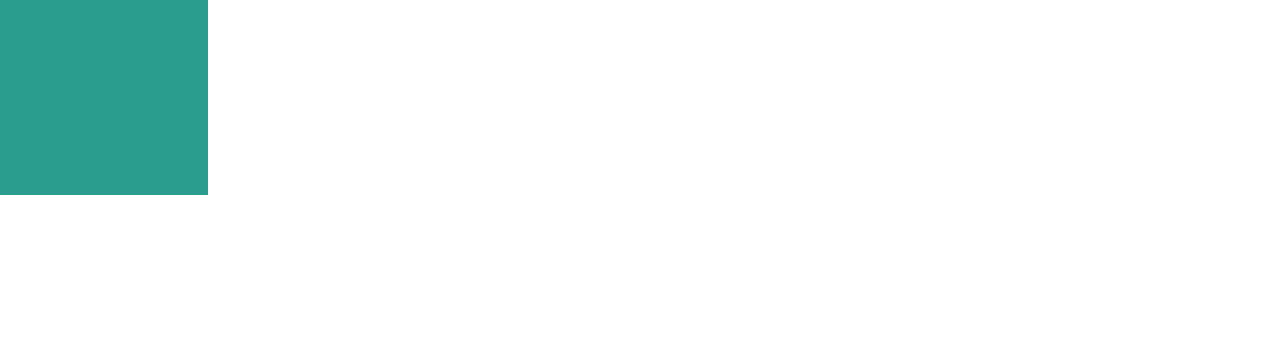
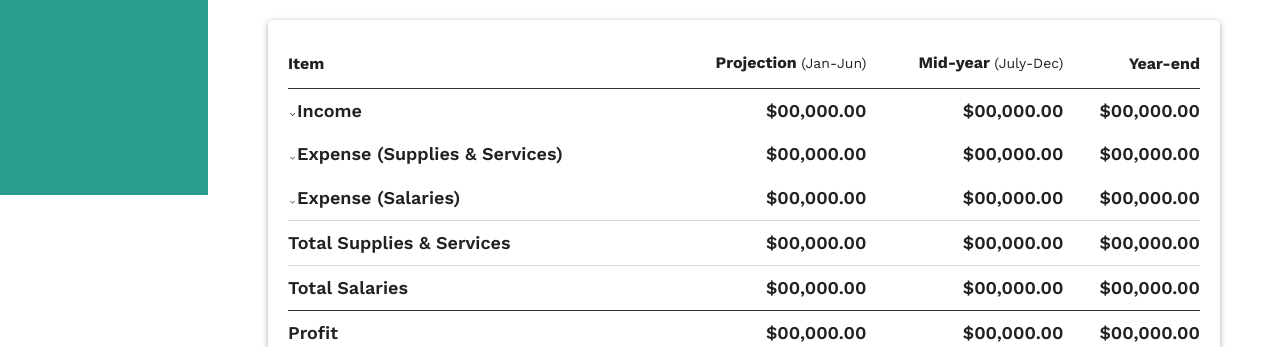
Before and after one commit to Idea-Theorem/sccc-budget-planner-fe, a React (Vite) app: page /dashboard in a window 1280 px wide. Shown: the part 605-952 px from the top of the page. Before the commit the page ends 800 px from the top, so only its background shows below. Built offline with nearby package versions, Linux system fonts and the light colour scheme.

Commit message:
fix the desing

```diff
--- a/package.json
+++ b/package.json
@@ -17,7 +17,6 @@
     "rc-table": "^7.42.0",
     "rc-tabs": "11.16.0",
     "react": "^18.2.0",
-    "react-chart-pie": "^1.0.2",
     "react-dom": "^18.2.0",
     "react-router-dom": "^6.22.2",
     "react-tabs": "^6.0.2",
--- a/src/Pages/dashboard/index.tsx
+++ b/src/Pages/dashboard/index.tsx
@@ -1,7 +1,7 @@
 import BudgetBoxDetails from "../../components/BudgetBoxDetails";
 import Department from "../../components/Department";
 import MainHeader from "../../components/MainHeader";
-import ProgressProgram from "../../components/ProgressProgram";
+import NestedTable from "../../components/NestedTable";
 import Dropdown from "../../components/Select";
 
 const Options = ["Approve", "Reject"];
@@ -17,6 +17,7 @@
       />
       <BudgetBoxDetails />
       <Department />
+      <NestedTable />
     </div>
   );
 };
--- /dev/null
+++ b/src/assets/svgs/svgFiles/ArrowDwon.tsx
@@ -0,0 +1,30 @@
+import React from "react";
+
+interface IArrowDownProps {
+  width?: string;
+  height?: string;
+  fillColor?: string;
+}
+
+const ArrowDown: React.FC<IArrowDownProps> = ({
+  width = "9",
+  height = "6",
+  fillColor ='currentColor',
+}) => {
+  return (
+    <svg
+      width={width}
+      height={height}
+      xmlns="http://www.w3.org/2000/svg"
+      viewBox="0 0 512 512"
+      fill="none"
+    >
+      <path
+        d="M256 417.9l17-17L465 209l17-17L448 158.1l-17 17-175 175L81 175l-17-17L30.1 192l17 17L239 401l17 17z"
+        fill={fillColor}
+      />
+    </svg>
+  );
+};
+
+export default ArrowDown;
--- /dev/null
+++ b/src/components/NestedTable/index.scss
@@ -0,0 +1,73 @@
+.table-area {
+  margin: 20px;
+  overflow-x: auto;
+  box-shadow: 0px 1.85px 6.25px 0px rgba(0, 0, 0, 0.3),
+    0px 0.5px 1.75px 0px rgba(0, 0, 0, 0.1);
+  padding: 20px;
+  border-radius: 4px;
+
+  table {
+    width: 100%;
+    border-collapse: collapse;
+    font-size: 18px;
+    line-height: 1.1;
+    font-weight: 600;
+
+    thead {
+      font-size: 16px;
+      border-bottom: 1px solid #303030;
+    }
+
+    th,
+    td {
+      padding: 12px 0;
+      text-align: right;
+
+      &:first-child {
+        text-align: left;
+      }
+    }
+
+    .month_text {
+      display: inline-block;
+      font-size: 14px;
+      font-weight: 400;
+      line-height: 1.7;
+    }
+
+    .chevron_wrap {
+      display: flex;
+      align-items: center;
+    }
+
+    tbody {
+      tr {
+        border: none;
+
+        &:nth-child(4) {
+          border-top: 1px solid #d9d9d9;
+          border-bottom: 1px solid #d9d9d9;
+        }
+
+        &:last-child {
+          border-top: 1px solid #303030;
+        }
+      }
+    }
+  }
+
+  .table-down {
+    font-size: 16px;
+    font-weight: 500;
+    width: 100%;
+
+    tbody {
+      tr {
+        &:last-child,
+        &:nth-child(4) {
+          border: none;
+        }
+      }
+    }
+  }
+}
--- /dev/null
+++ b/src/components/NestedTable/index.tsx
@@ -0,0 +1,228 @@
+import { useState } from "react";
+import "./index.scss";
+import ArrowDown from "../../assets/svgs/svgFiles/ArrowDwon";
+
+const NestedTable = () => {
+  const [isTableVisible, setIsTableVisible] = useState(false);
+
+  const handleIconClick = () => {
+    setIsTableVisible(!isTableVisible);
+  };
+  return (
+    <div className="table-area">
+      <table>
+        <thead>
+          <tr>
+            <th>Item</th>
+            <th>
+              Projection <span className="month_text">(Jan-Jun)</span>
+            </th>
+            <th>
+              Mid-year <span className="month_text">(July-Dec) </span>
+            </th>
+            <th>Year-end</th>
+          </tr>
+        </thead>
+        <tbody>
+          <tr>
+            <td className="chevron_wrap">
+              <div className="icon-wrap" onClick={handleIconClick}>
+                <ArrowDown  />
+                Income
+              </div>
+            </td>
+            <td>$00,000.00</td>
+            <td>$00,000.00</td>
+            <td>$00,000.00</td>
+          </tr>
+          {isTableVisible && (
+          <tr>
+            <td colSpan={4}>
+              <table className="table-down">
+                <tbody>
+                  <tr>
+                    <td>Courier & Postage</td>
+                    <td>$00,000.00</td>
+                    <td>$00,000.00</td>
+                    <td>$00,000.00</td>
+                  </tr>
+                  <tr>
+                    <td>Printing</td>
+                    <td>$00,000.00</td>
+                    <td>$00,000.00</td>
+                    <td>$00,000.00</td>
+                  </tr>
+                  <tr>
+                    <td>Scholarships</td>
+                    <td>$00,000.00</td>
+                    <td>$00,000.00</td>
+                    <td>$00,000.00</td>
+                  </tr>
+                  <tr>
+                    <td>Office & Computer Supplies</td>
+                    <td>$00,000.00</td>
+                    <td>$00,000.00</td>
+                    <td>$00,000.00</td>
+                  </tr>
+                  <tr>
+                    <td>Program Food</td>
+                    <td>$00,000.00</td>
+                    <td>$00,000.00</td>
+                    <td>$00,000.00</td>
+                  </tr>
+                  <tr>
+                    <td>Recreational Supplies</td>
+                    <td>$00,000.00</td>
+                    <td>$00,000.00</td>
+                    <td>$00,000.00</td>
+                  </tr>
+                  <tr>
+                    <td>Recreational Equipment</td>
+                    <td>$00,000.00</td>
+                    <td>$00,000.00</td>
+                    <td>$00,000.00</td>
+                  </tr>
+                  <tr>
+                    <td>Office Furniture & Equip</td>
+                    <td>$00,000.00</td>
+                    <td>$00,000.00</td>
+                    <td>$00,000.00</td>
+                  </tr>
+                  <tr>
+                    <td>Employee Development</td>
+                    <td>$00,000.00</td>
+                    <td>$00,000.00</td>
+                    <td>$00,000.00</td>
+                  </tr>
+                  <tr>
+                    <td>Program Travel</td>
+                    <td>$00,000.00</td>
+                    <td>$00,000.00</td>
+                    <td>$00,000.00</td>
+                  </tr>
+                  <tr>
+                    <td>Program Admissions</td>
+                    <td>$00,000.00</td>
+                    <td>$00,000.00</td>
+                    <td>$00,000.00</td>
+                  </tr>
+                  <tr>
+                    <td>Telephone</td>
+                    <td>$00,000.00</td>
+                    <td>$00,000.00</td>
+                    <td>$00,000.00</td>
+                  </tr>
+                  <tr>
+                    <td>Contract Staff</td>
+                    <td>$00,000.00</td>
+                    <td>$00,000.00</td>
+                    <td>$00,000.00</td>
+                  </tr>
+                  <tr>
+                    <td>Audit Fees</td>
+                    <td>$00,000.00</td>
+                    <td>$00,000.00</td>
+                    <td>$00,000.00</td>
+                  </tr>
+                  <tr>
+                    <td>Contract Services</td>
+                    <td>$00,000.00</td>
+                    <td>$00,000.00</td>
+                    <td>$00,000.00</td>
+                  </tr>
+                  <tr>
+                    <td>Equipment Rentals</td>
+                    <td>$00,000.00</td>
+                    <td>$00,000.00</td>
+                    <td>$00,000.00</td>
+                  </tr>
+                  <tr>
+                    <td>Advertising & Promotion</td>
+                    <td>$00,000.00</td>
+                    <td>$00,000.00</td>
+                    <td>$00,000.00</td>
+                  </tr>
+                  <tr>
+                    <td>Membership Dues & Meetings</td>
+                    <td>$00,000.00</td>
+                    <td>$00,000.00</td>
+                    <td>$00,000.00</td>
+                  </tr>
+                  <tr>
+                    <td>Fees - Inter Department</td>
+                    <td>$00,000.00</td>
+                    <td>$00,000.00</td>
+                    <td>$00,000.00</td>
+                  </tr>
+                  <tr>
+                    <td>Administration Fees</td>
+                    <td>$00,000.00</td>
+                    <td>$00,000.00</td>
+                    <td>$00,000.00</td>
+                  </tr>
+                  <tr>
+                    <td>Insurance</td>
+                    <td>$00,000.00</td>
+                    <td>$00,000.00</td>
+                    <td>$00,000.00</td>
+                  </tr>
+                  <tr>
+                    <td>Bank Charges & Misc</td>
+                    <td>$00,000.00</td>
+                    <td>$00,000.00</td>
+                    <td>$00,000.00</td>
+                  </tr>
+                  <tr>
+                    <td>Depreciation</td>
+                    <td>$00,000.00</td>
+                    <td>$00,000.00</td>
+                    <td>$00,000.00</td>
+                  </tr>
+                </tbody>
+              </table>
+            </td>
+          </tr>
+        )}
+          <tr>
+            <td>
+              <ArrowDown width="9px" height="5.56px" fillColor="#000000" />
+              Expense (Supplies & Services)
+            </td>
+            <td>$00,000.00</td>
+            <td>$00,000.00</td>
+            <td>$00,000.00</td>
+          </tr>
+          <tr>
+            <td>
+              <ArrowDown width="9px" height="5.56px" fillColor="#000000" />
+              Expense (Salaries)
+            </td>
+            <td>$00,000.00</td>
+            <td>$00,000.00</td>
+            <td>$00,000.00</td>
+          </tr>
+          <tr>
+            <td>Total Supplies & Services</td>
+            <td>$00,000.00</td>
+            <td>$00,000.00</td>
+            <td>$00,000.00</td>
+          </tr>
+          <tr>
+            <td>Total Salaries</td>
+            <td>$00,000.00</td>
+            <td>$00,000.00</td>
+            <td>$00,000.00</td>
+          </tr>
+          <tr>
+            <td>Profit</td>
+            <td>$00,000.00</td>
+            <td>$00,000.00</td>
+            <td>$00,000.00</td>
+          </tr>
+        </tbody>
+      </table>
+    </div>
+  );
+};
+
+export default NestedTable;
```
Also changed, not shown: 1 other file (tests, documents, lock files or other folders).
